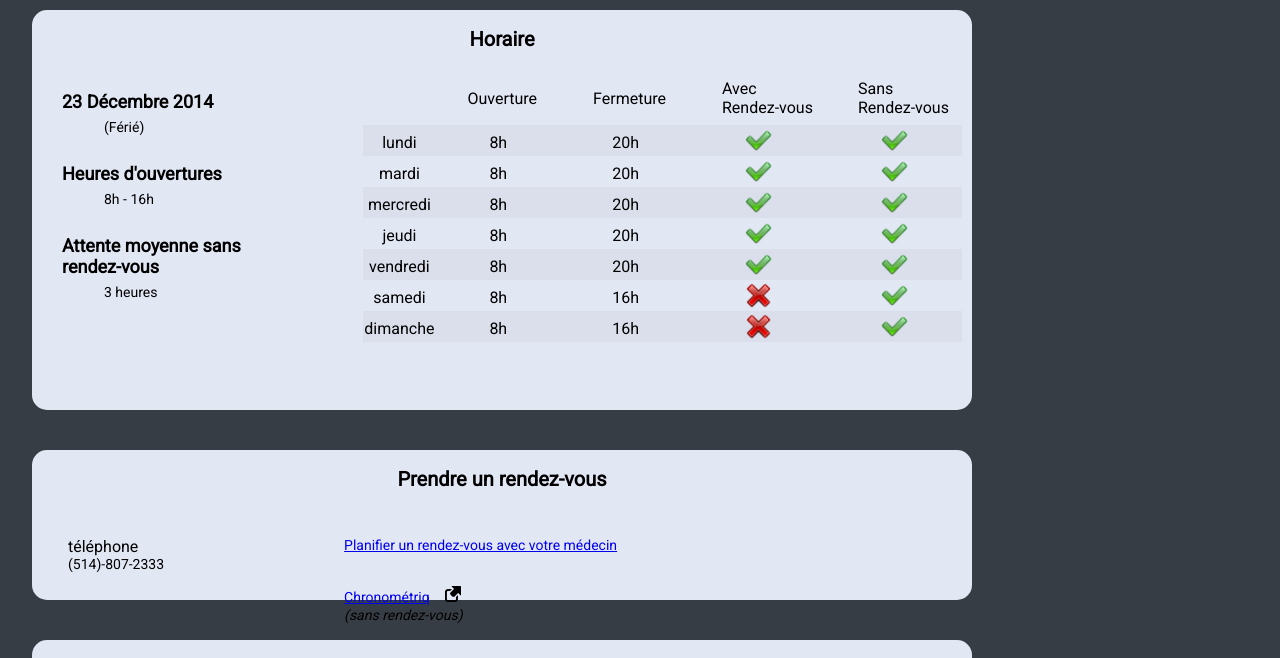
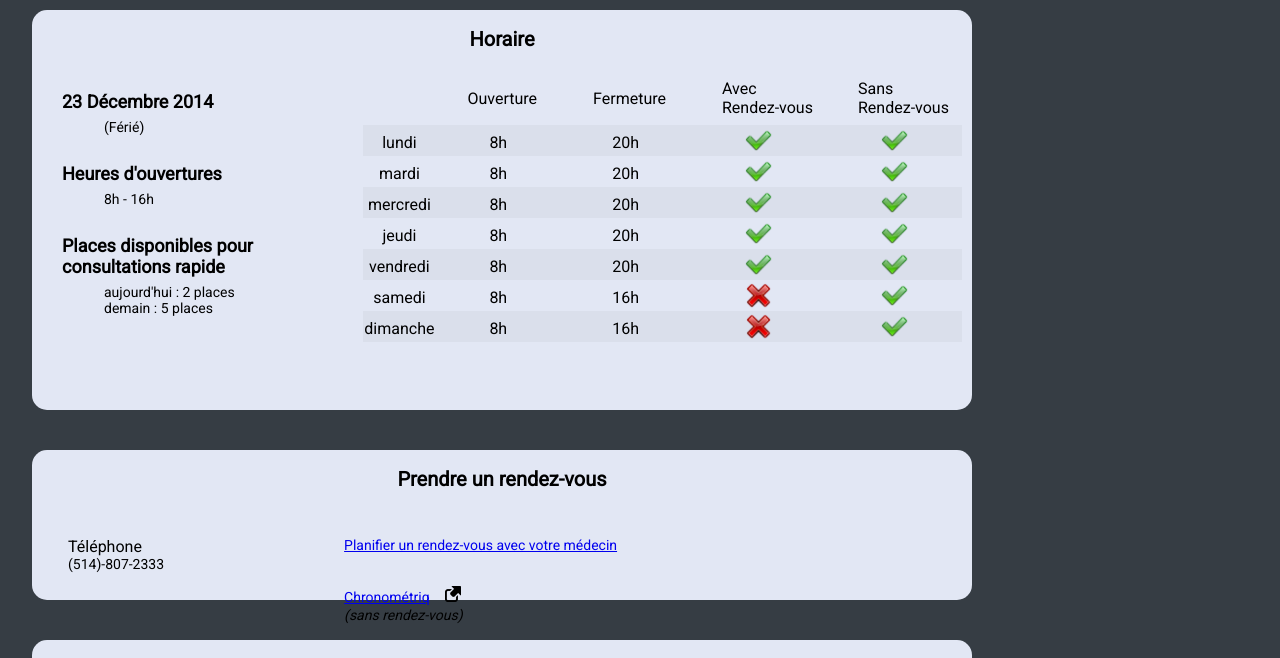
Before and after one commit to cobreti/INF777, a website: page public/index.html in a window 1280 px wide. Shown: the part 142-800 px from the top of the page. Drawn offline with nearby package versions, Linux system fonts and the light colour scheme; grey boxes are pictures that could not be loaded; files whose address does not match are found by name.

Commit message:
some fixes

```diff
--- a/public/index.html
+++ b/public/index.html
@@ -101,15 +101,18 @@
                         <div class="data">(Férié)</div>
                         <div class="title">Heures d'ouvertures</div>
                         <div class="data">8h - 16h</div>
-                        <div class="title">Attente moyenne sans rendez-vous</div>
-                        <div class="data">3 heures</div>
+                        <div class="title">Places disponibles pour consultations rapide</div>
+                        <div class="data">
+                            aujourd'hui : 2 places<br>
+                            demain : 5 places
+                        </div>
                     </div>
                 </section>
                 <section class="tile-small homepage-tile rendez-vous-tile">
                     <div class="content">
                         <h2 class="title">Prendre un rendez-vous</h2>
                         <div class="rendez-vous-section">
-                            <p>téléphone</p>
+                            <p>Téléphone</p>
                             <p class="phone">(514)-807-2333</p>
                         </div>
                         <div class="rendez-vous-section">
```
